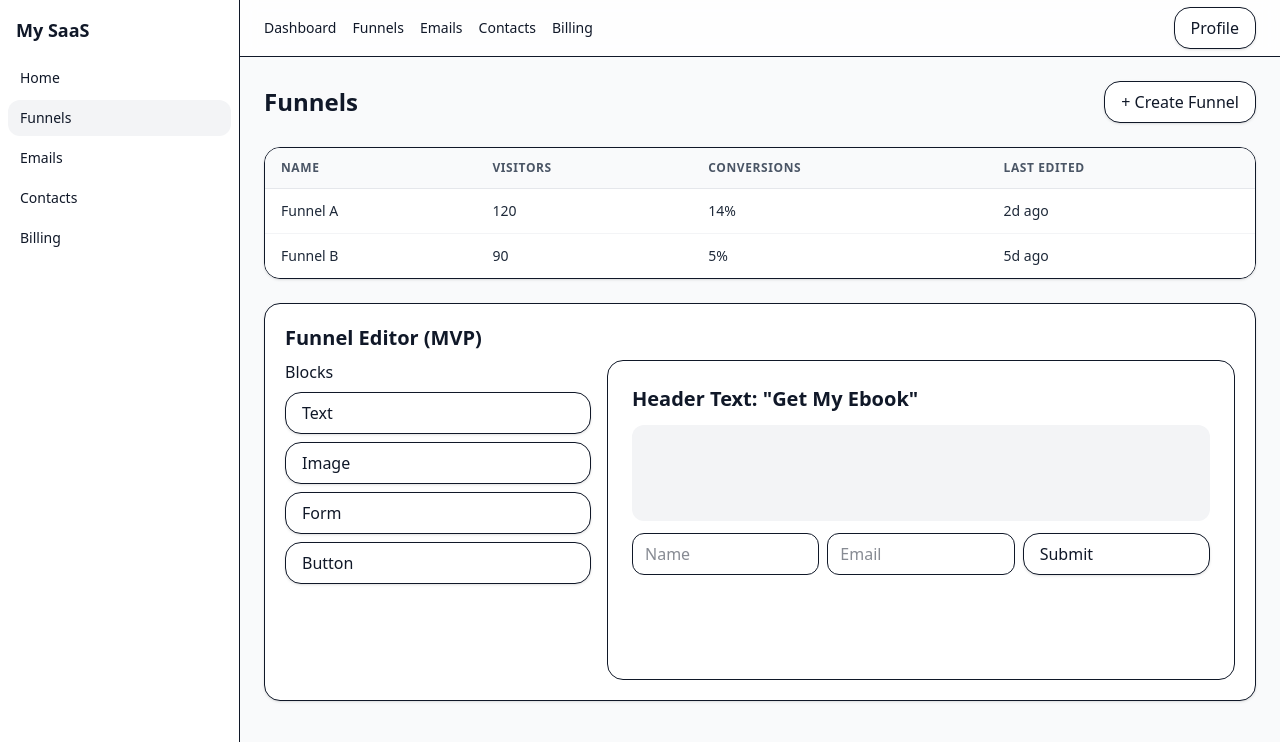
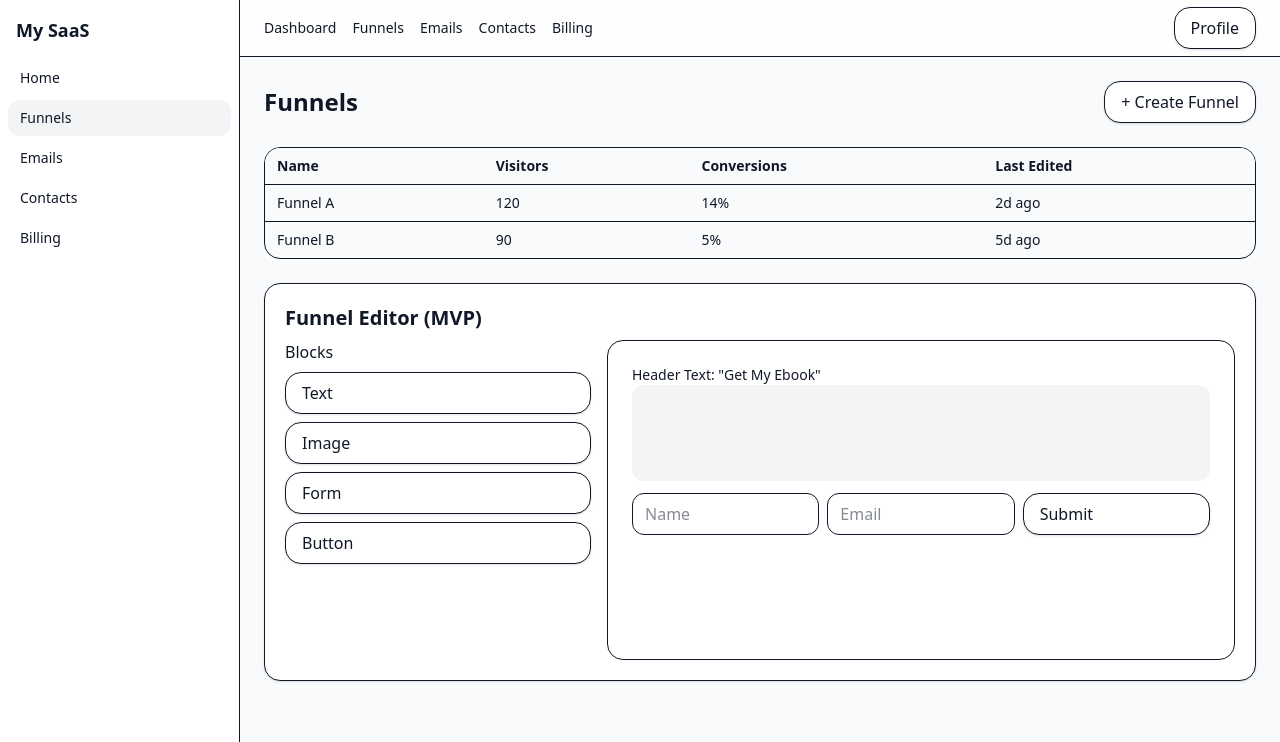
Before and after one commit to aasim-syed/Nexiq, a Next.js app: page /funnels in a window 1280 px wide. Shown: the top 742 px of the page. Built offline with nearby package versions, Linux system fonts and the light colour scheme.

Commit message:
all build log errors fixed

```diff
--- a/src/app/contacts/page.tsx
+++ b/src/app/contacts/page.tsx
@@ -1,19 +1,28 @@
 import DataTable from "@/components/DataTable";
 import KanbanBoard from "@/components/kanbanBoard";
 
+type ContactRow = {
+  id: number;
+  name: string;
+  email: string;
+  tags: string;
+  stage: string;
+};
+
+type ContactColumnKey = "name" | "email" | "tags" | "stage";
 
 export default function Page() {
-const rows = [
+  const rows: ContactRow[] = [
     { id: 1, name: "Jane Doe", email: "jane@ex.com", tags: "lead", stage: "Engaged" },
     { id: 2, name: "John Smith", email: "john@ex.com", tags: "vip", stage: "Lead" },
   ];
-const columns = [
+
+  const columns: ReadonlyArray<{ key: ContactColumnKey; header: string }> = [
     { key: "name", header: "Name" },
     { key: "email", header: "Email" },
     { key: "tags", header: "Tags" },
     { key: "stage", header: "Stage" },
-] as const;
-
+  ];
 
   return (
     <div className="space-y-6">
@@ -24,7 +33,10 @@ return (
           <button className="btn">Import CSV</button>
         </div>
       </div>
-<DataTable columns={columns as any} data={rows} />
+
+      {/* Assuming DataTable accepts `columns` and `data` with matching keys */}
+      <DataTable columns={columns} data={rows} />
+
       <div className="h2">Pipeline</div>
       <KanbanBoard />
     </div>
--- a/src/app/emails/page.tsx
+++ b/src/app/emails/page.tsx
@@ -1,37 +1,52 @@
 import DataTable from "@/components/DataTable";
 
+type EmailRow = {
+  id: number;
+  name: string;
+  status: string;
+  open: string;
+  ctr: string;
+  date: string;
+};
+
+type EmailColumnKey = "name" | "status" | "open" | "ctr" | "date";
 
 export default function Page() {
-const rows = [
+  const rows: EmailRow[] = [
     { id: 1, name: "Welcome Seq", status: "Sent", open: "45%", ctr: "10%", date: "Aug 15" },
     { id: 2, name: "Promo Blast", status: "Draft", open: "-", ctr: "-", date: "-" },
   ];
-const columns = [
+
+  const columns: ReadonlyArray<{ key: EmailColumnKey; header: string }> = [
     { key: "name", header: "Name" },
     { key: "status", header: "Status" },
     { key: "open", header: "Open Rate" },
     { key: "ctr", header: "CTR" },
     { key: "date", header: "Sent Date" },
-] as const;
-
+  ];
 
   return (
     <div className="space-y-6">
       <div className="flex items-center justify-between">
         <div className="h1">Email Campaigns</div>
         <div className="space-x-2">
-<a href="/emails/sequence" className="btn">+ New Sequence</a>
+          <a href="/emails/sequence" className="btn">
+            + New Sequence
+          </a>
           <button className="btn">+ New Campaign</button>
         </div>
       </div>
-<DataTable columns={columns as any} data={rows} />
 
+      <DataTable columns={columns} data={rows} />
 
       <div className="card mt-6">
         <div className="card-body">
           <div className="h2 mb-3">Compose (Preview)</div>
           <div className="grid gap-3">
-<input placeholder="Subject: Welcome to my list!" className="rounded-2xl border px-3 py-2" />
+            <input
+              placeholder="Subject: Welcome to my list!"
+              className="rounded-2xl border px-3 py-2"
+            />
             <textarea rows={6} placeholder="Body..." className="rounded-2xl border px-3 py-2" />
             <div className="flex items-center gap-2">
               <select className="rounded-2xl border px-3 py-2">
--- a/src/app/funnels/page.tsx
+++ b/src/app/funnels/page.tsx
@@ -1,19 +1,28 @@
 import EditorPlaceholder from "@/components/EditorPlaceholder";
 import DataTable from "@/components/DataTable";
 
+type FunnelRow = {
+  id: number;
+  name: string;
+  visitors: number;
+  conv: string;
+  updated: string;
+};
+
+type FunnelColumnKey = "name" | "visitors" | "conv" | "updated";
 
 export default function Page() {
-const rows = [
+  const rows: FunnelRow[] = [
     { id: 1, name: "Funnel A", visitors: 120, conv: "14%", updated: "2d ago" },
     { id: 2, name: "Funnel B", visitors: 90, conv: "5%", updated: "5d ago" },
   ];
-const columns = [
+
+  const columns: ReadonlyArray<{ key: FunnelColumnKey; header: string }> = [
     { key: "name", header: "Name" },
     { key: "visitors", header: "Visitors" },
     { key: "conv", header: "Conversions" },
     { key: "updated", header: "Last Edited" },
-] as const;
-
+  ];
 
   return (
     <div className="space-y-6">
@@ -21,7 +30,7 @@ return (
         <div className="h1">Funnels</div>
         <button className="btn">+ Create Funnel</button>
       </div>
-<DataTable columns={columns as any} data={rows} />
+      <DataTable columns={columns} data={rows} />
       <EditorPlaceholder />
     </div>
   );
--- a/src/app/page.tsx
+++ b/src/app/page.tsx
@@ -1,9 +1,14 @@
 import MetricsCard from "@/components/MetricsCard";
+import { requireUser } from "@/utils/auth/requireUser";
 
+export default async function Home() {
+  const user = await requireUser(); // redirects to /login if not signed in
+  return (
+    <main style={{ padding: 32 }}>
+      <h1>Welcome, {user.email}</h1>
+      <p>You&apos;re authenticated. Put your dashboard here.</p>
 
-export default function Page() {
-return (
-<div className="space-y-6">
+      <div className="space-y-6 mt-6">
         <div className="grid grid-cols-1 sm:grid-cols-2 lg:grid-cols-4 gap-4">
           <MetricsCard title="Contacts" value="124" sub="+12 this week" />
           <MetricsCard title="Emails Sent" value="3" sub="this month" />
@@ -11,14 +16,13 @@ return (
           <MetricsCard title="Conversion" value="12%" sub="last 7 days" />
         </div>
 
-
         <div className="grid grid-cols-1 lg:grid-cols-3 gap-6">
           <div className="lg:col-span-2 card">
             <div className="card-body">
               <div className="h2 mb-3">Recent Activity</div>
               <ul className="space-y-2 text-sm">
                 <li>• New lead captured: <span className="font-medium">Funnel A</span></li>
-<li>• Email "Welcome" sent to 25 contacts</li>
+                <li>• Email &quot;Welcome&quot; sent to 25 contacts</li>
                 <li>• Conversion improved +2% on Funnel B</li>
               </ul>
             </div>
@@ -35,5 +39,6 @@ return (
           </div>
         </div>
       </div>
+    </main>
   );
 }
--- a/src/app/private/page.tsx
+++ b/src/app/private/page.tsx
@@ -1,11 +1,9 @@
-import { requireUser } from "@/utils/auth/requireUser";
+import { redirect } from "next/navigation";
+import { createClient } from "@/utils/supabase/server";
 
-export default async function Home() {
-  const user = await requireUser(); // redirects to /login if not signed in
-  return (
-    <main style={{ padding: 32 }}>
-      <h1>Welcome, {user.email}</h1>
-      <p>You're authenticated. Put your dashboard here.</p>
-    </main>
-  );
+export default async function PrivatePage() {
+  const sb = await createClient();
+  const { data } = await sb.auth.getUser();
+  if (!data?.user) redirect("/login");
+  return <div className="h1">Hello {data.user.email}</div>;
 }
--- a/src/components/DataTable.tsx
+++ b/src/components/DataTable.tsx
@@ -1,25 +1,50 @@
-export type Column<T> = { key: keyof T; header: string; render?: (row: T) => React.ReactNode };
+import * as React from "react";
 
+export type Column<T> = {
+  key: keyof T;
+  header: string;
+  render?: (row: T) => React.ReactNode;
+};
 
-export default function DataTable<T extends { id: string | number }>({ columns, data }: { columns: Column<T>[]; data: T[]; }) {
+type Props<T> = {
+  // Accept readonly arrays so callers can use `as const`
+  columns: ReadonlyArray<Column<T>>;
+  data: ReadonlyArray<T>;
+  // Optional row key selector
+  getRowKey?: (row: T, index: number) => React.Key;
+};
+
+export default function DataTable<T extends Record<string, unknown>>({
+  columns,
+  data,
+  getRowKey,
+}: Props<T>) {
+  const resolveKey: (row: T, index: number) => React.Key =
+    getRowKey ??
+    ((row, idx) => {
+      const maybe = (row as Record<string, unknown>).id;
+      if (typeof maybe === "string" || typeof maybe === "number") return maybe;
+      return idx; // fallback to stable index
+    });
+
   return (
-<div className="overflow-hidden rounded-2xl border bg-white shadow-sm">
-<table className="min-w-full divide-y divide-gray-200">
+    <div className="overflow-x-auto rounded-2xl border">
+      <table className="min-w-full text-sm">
         <thead className="bg-gray-50">
           <tr>
             {columns.map((c) => (
-<th key={String(c.key)} className="px-4 py-3 text-left text-xs font-semibold text-gray-600 uppercase tracking-wider">
+              <th key={String(c.key)} className="px-3 py-2 text-left font-semibold">
                 {c.header}
               </th>
             ))}
           </tr>
         </thead>
-<tbody className="divide-y divide-gray-100 bg-white">
-{data.map((row) => (
-<tr key={row.id}>
+        <tbody>
+          {data.map((row, i) => (
+            <tr key={resolveKey(row, i)} className="border-t">
               {columns.map((c) => (
-<td key={String(c.key)} className="px-4 py-3 text-sm text-gray-800">
-{c.render ? c.render(row) : String(row[c.key])}
+                <td key={String(c.key)} className="px-3 py-2">
+                  {c.render ? c.render(row) : String(row[c.key] ?? "")}
                 </td>
               ))}
             </tr>
--- a/src/components/EditorPlaceholder.tsx
+++ b/src/components/EditorPlaceholder.tsx
@@ -13,7 +13,8 @@ return (
 </div>
 <div className="md:col-span-2">
 <div className="rounded-2xl border bg-white p-6 min-h-[320px]">
-<div className="text-xl font-semibold mb-3">Header Text: {"\"Get My Ebook\""}</div>
+<p className="text-sm">Header Text: &quot;Get My Ebook&quot;</p>
+
 
 <div className="h-24 bg-gray-100 rounded-xl mb-3" />
 <div className="grid grid-cols-1 md:grid-cols-3 gap-2">
--- a/src/utils/supabase/middleware.ts
+++ b/src/utils/supabase/middleware.ts
@@ -1,10 +1,11 @@
 import { createServerClient } from "@supabase/ssr";
-import { type NextRequest, NextResponse } from "next/server";
+import { NextResponse, type NextRequest } from "next/server";
+import type { ResponseCookie } from "next/dist/compiled/@edge-runtime/cookies";
 
+type CookieOpts = Partial<ResponseCookie>;
 
 export async function updateSession(request: NextRequest) {
   const response = NextResponse.next({ request: { headers: request.headers } });
-
 
   const supabase = createServerClient(
     process.env.NEXT_PUBLIC_SUPABASE_URL!,
@@ -12,22 +13,19 @@ process.env.NEXT_PUBLIC_SUPABASE_PUBLISHABLE_KEY!,
     {
       cookies: {
         get(name: string) {
-return request.cookies.get(name)?.value;
+          return request.cookies.get(name)?.value ?? null;
         },
-set(name: string, value: string, options: any) {
-response.cookies.set({ name, value, ...options });
+        set(name: string, value: string, options?: CookieOpts) {
+          response.cookies.set({ name, value, ...(options ?? {}) });
         },
-remove(name: string, options: any) {
-response.cookies.set({ name, value: "", ...options, maxAge: 0 });
+        remove(name: string, options?: CookieOpts) {
+          response.cookies.set({ name, value: "", ...(options ?? {}), maxAge: 0 });
         },
       },
     }
   );
 
-
-// Force refresh session if needed
+  // Refresh session if needed
   await supabase.auth.getUser();
-
-
   return response;
 }
--- a/src/utils/supabase/server.ts
+++ b/src/utils/supabase/server.ts
@@ -1,10 +1,12 @@
 import { cookies } from "next/headers";
 import { createServerClient } from "@supabase/ssr";
+import type { ResponseCookie } from "next/dist/compiled/@edge-runtime/cookies";
 
-type CookieOptions = Record<string, unknown>;
+type CookieOpts = Partial<ResponseCookie>;
 
 export async function createClient() {
   const cookieStore = await cookies();
+
   return createServerClient(
     process.env.NEXT_PUBLIC_SUPABASE_URL!,
     process.env.NEXT_PUBLIC_SUPABASE_PUBLISHABLE_KEY!,
@@ -13,11 +15,11 @@ export async function createClient() {
         get(name: string) {
           return cookieStore.get(name)?.value ?? null;
         },
-        set(name: string, value: string, options: CookieOptions) {
-          cookieStore.set({ name, value, ...(options as any) });
+        set(name: string, value: string, options?: CookieOpts) {
+          cookieStore.set({ name, value, ...(options ?? {}) });
         },
-        remove(name: string, options: CookieOptions) {
-          cookieStore.set({ name, value: "", ...(options as any), maxAge: 0 });
+        remove(name: string, options?: CookieOpts) {
+          cookieStore.set({ name, value: "", ...(options ?? {}), maxAge: 0 });
         },
       },
     }
```
Lines whose indentation alone changed are shown as unchanged.
